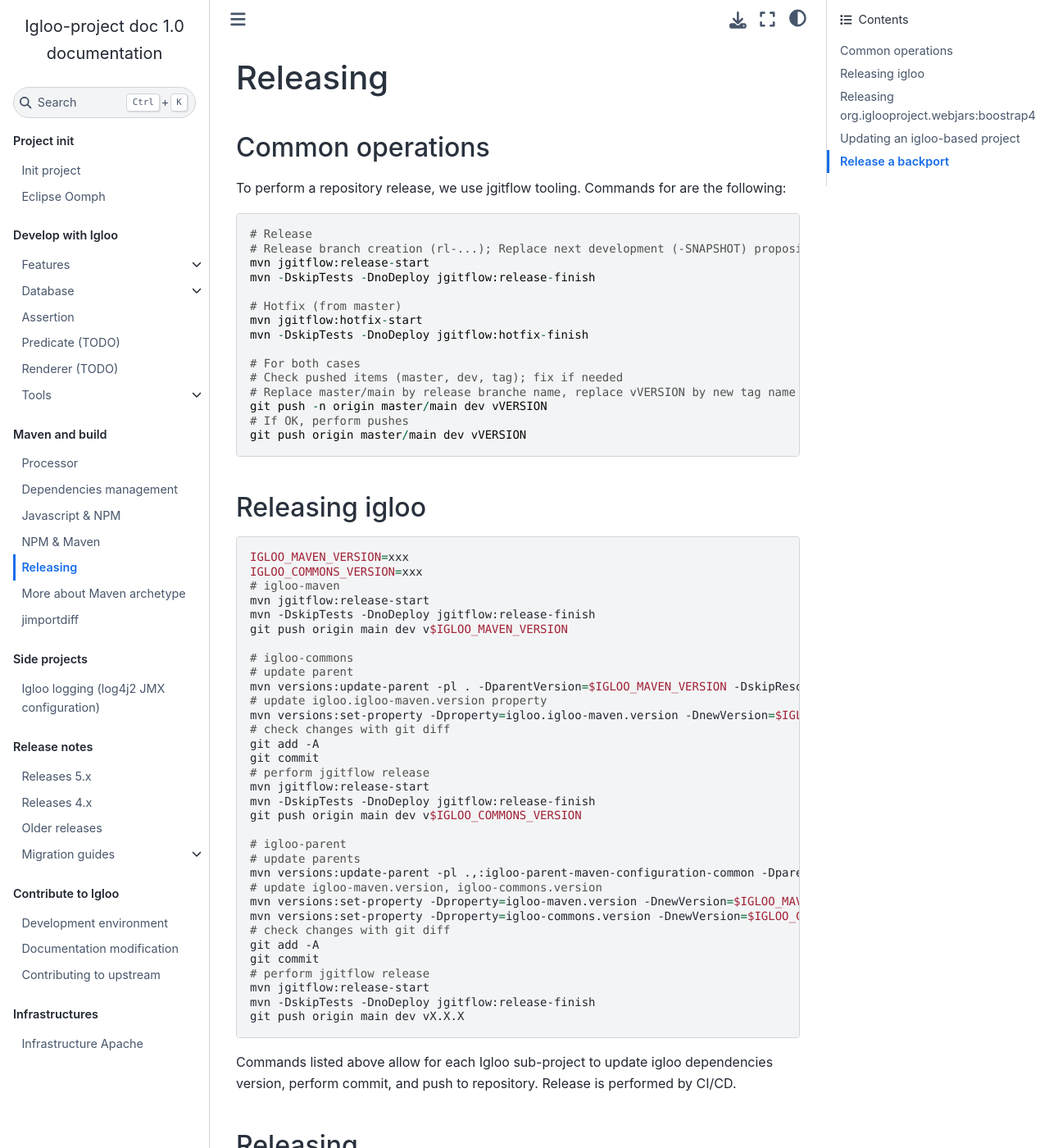
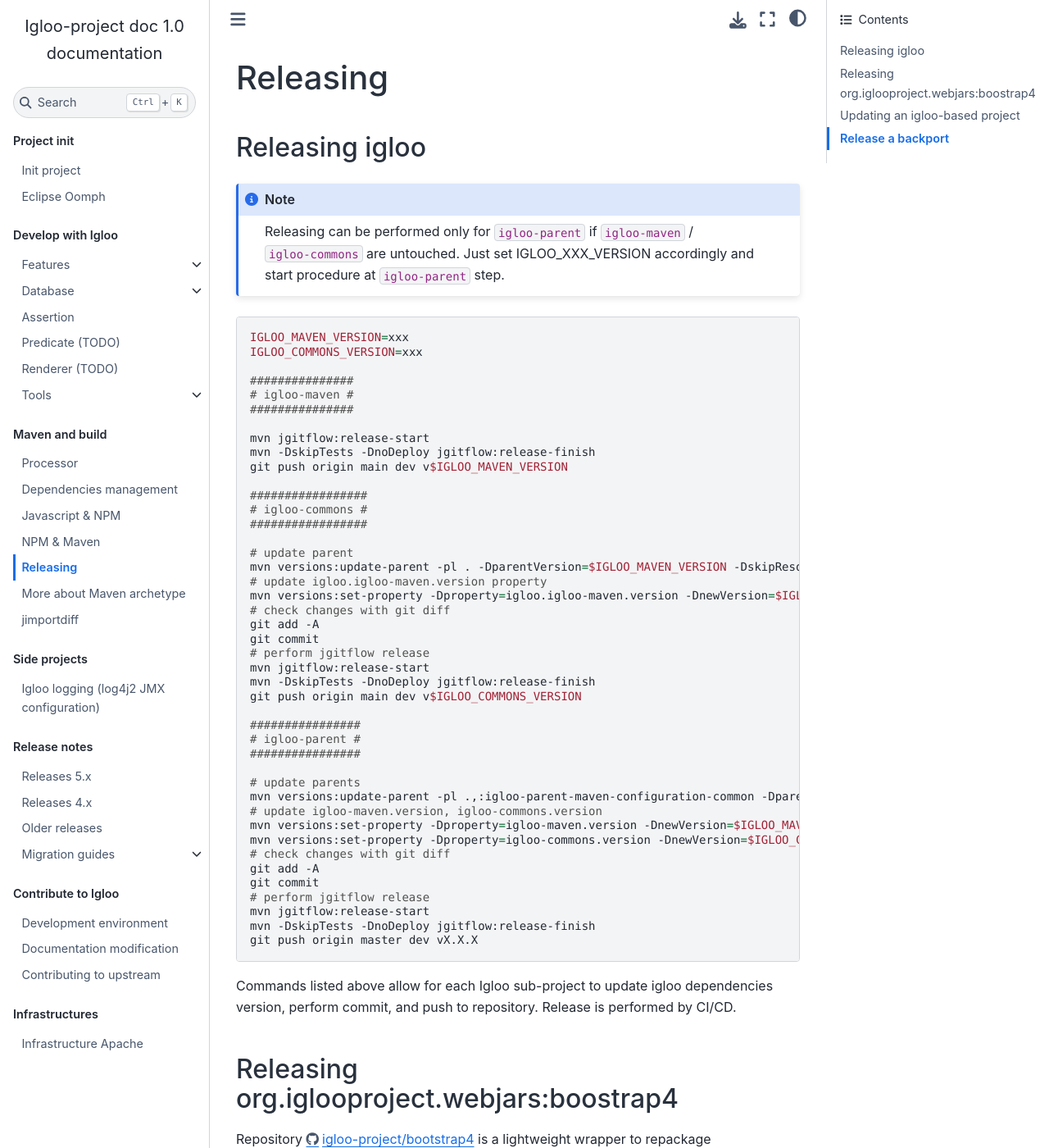
Before and after one commit to igloo-project/igloo-doc, a Sphinx documentation site: the page built from source/maven/releasing.md, in a window 1280 px wide and 1400 px high. Shown: the whole window at 82% size. Built offline with Sphinx 7.4.7 and the Sphinx Book theme 1.1.4, drawn with Linux system fonts in a browser that asks for light colours.

Commit message:
igloo 5.12.0 release

````diff
--- a/source/maven/releasing.md
+++ b/source/maven/releasing.md
@@ -1,39 +1,29 @@
 
 # Releasing
 
-## Common operations
+## Releasing igloo
 
-To perform a repository release, we use jgitflow tooling. Commands for are the following:
-
+```{note}
+Releasing can be performed only for `igloo-parent` if `igloo-maven` / `igloo-commons` are untouched.
+Just set IGLOO_XXX_VERSION accordingly and start procedure at `igloo-parent` step.
 ```
-# Release
-# Release branch creation (rl-...); Replace next development (-SNAPSHOT) proposition
-mvn jgitflow:release-start
-mvn -DskipTests -DnoDeploy jgitflow:release-finish
-
-# Hotfix (from master)
-mvn jgitflow:hotfix-start
-mvn -DskipTests -DnoDeploy jgitflow:hotfix-finish
-
-# For both cases
-# Check pushed items (master, dev, tag); fix if needed
-# Replace master/main by release branche name, replace vVERSION by new tag name
-git push -n origin master/main dev vVERSION
-# If OK, perform pushes
-git push origin master/main dev vVERSION
-```
-
-## Releasing igloo
 
 ```bash
 IGLOO_MAVEN_VERSION=xxx
 IGLOO_COMMONS_VERSION=xxx
-# igloo-maven
+
+###############
+# igloo-maven #
+###############
+
 mvn jgitflow:release-start
 mvn -DskipTests -DnoDeploy jgitflow:release-finish
 git push origin main dev v$IGLOO_MAVEN_VERSION
 
-# igloo-commons
+#################
+# igloo-commons #
+#################
+
 # update parent
 mvn versions:update-parent -pl . -DparentVersion=$IGLOO_MAVEN_VERSION -DskipResolution -DgenerateBackupPoms=false
 # update igloo.igloo-maven.version property
@@ -46,7 +36,10 @@
 mvn -DskipTests -DnoDeploy jgitflow:release-finish
 git push origin main dev v$IGLOO_COMMONS_VERSION
 
-# igloo-parent
+################
+# igloo-parent #
+################
+
 # update parents
 mvn versions:update-parent -pl .,:igloo-parent-maven-configuration-common -DparentVersion=$IGLOO_MAVEN_VERSION -DskipResolution -DgenerateBackupPoms=false
 # update igloo-maven.version, igloo-commons.version
@@ -58,7 +51,7 @@
 # perform jgitflow release
 mvn jgitflow:release-start
 mvn -DskipTests -DnoDeploy jgitflow:release-finish
-git push origin main dev vX.X.X
+git push origin master dev vX.X.X
 ```
 
 Commands listed above allow for each Igloo sub-project to update igloo dependencies version, perform commit,
````
Also changed, not shown: source/release-notes/releases-5.x.md (+2 -1 lines).
